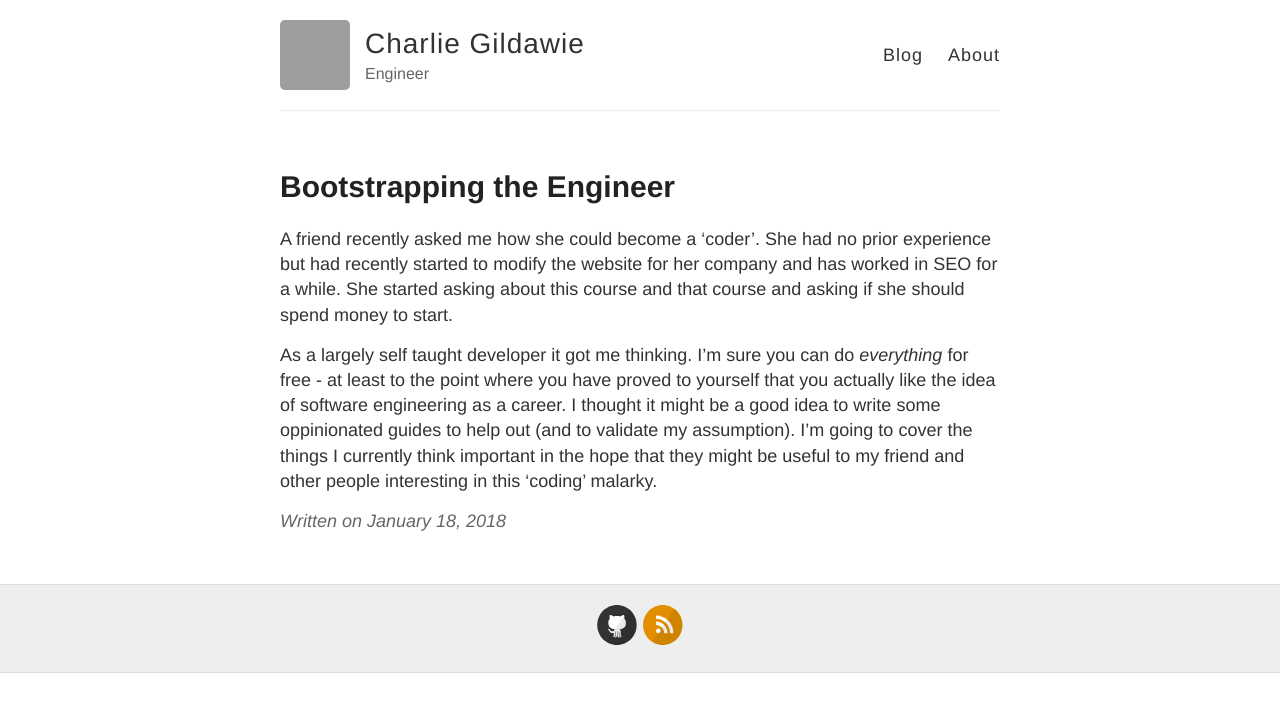
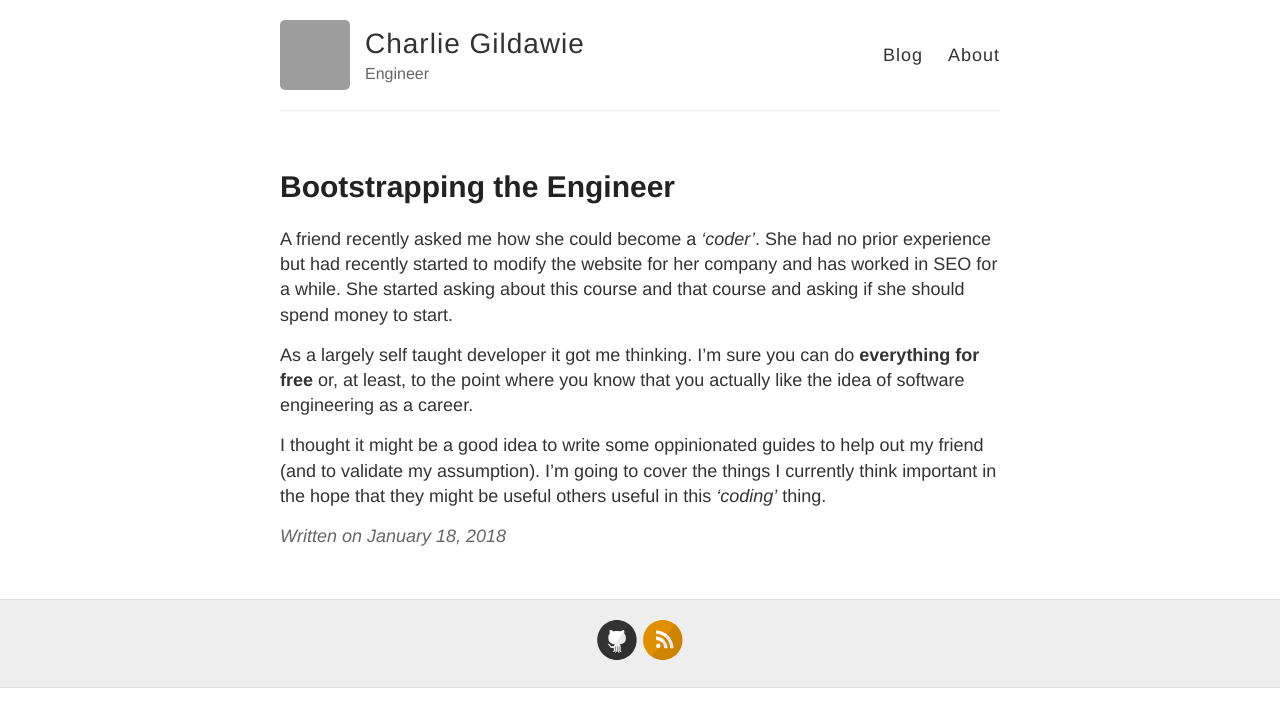
Before and after one commit to TransactCharlie/TransactCharlie.github.io, a Jekyll site: the page built from _posts/2018-01-18-Bootstrapping-the-Engineer.md, in a window 1280 px wide. Shown: the top 727 px of the page. Built offline with Jekyll 4.4.1, drawn with Linux system fonts in a browser that asks for light colours; grey boxes are pictures that could not be loaded.

Commit message:
cleaner, faster, stronger

```diff
--- a/_posts/2018-01-18-Bootstrapping-the-Engineer.md
+++ b/_posts/2018-01-18-Bootstrapping-the-Engineer.md
@@ -3,6 +3,8 @@ layout: post
 title: Bootstrapping the Engineer
 ---
 
-A friend recently asked me how she could become a 'coder'. She had no prior experience but had recently started to modify the website for her company and has worked in SEO for a while. She started asking about this course and that course and asking if she should spend money to start.
+A friend recently asked me how she could become a *'coder'*. She had no prior experience but had recently started to modify the website for her company and has worked in SEO for a while. She started asking about this course and that course and asking if she should spend money to start.
 
-As a largely self taught developer it got me thinking. I'm sure you can do *everything* for free - at least to the point where you have proved to yourself that you actually like the idea of software engineering as a career. I thought it might be a good idea to write some oppinionated guides to help out (and to validate my assumption). I'm going to cover the things I currently think important in the hope that they might be useful to my friend and other people interesting in this 'coding' malarky.
+As a largely self taught developer it got me thinking. I'm sure you can do **everything for free** or, at least, to the point where you know that you actually like the idea of software engineering as a career.
+
+I thought it might be a good idea to write some oppinionated guides to help out my friend (and to validate my assumption). I'm going to cover the things I currently think important in the hope that they might be useful others useful in this *'coding'* thing.
```
